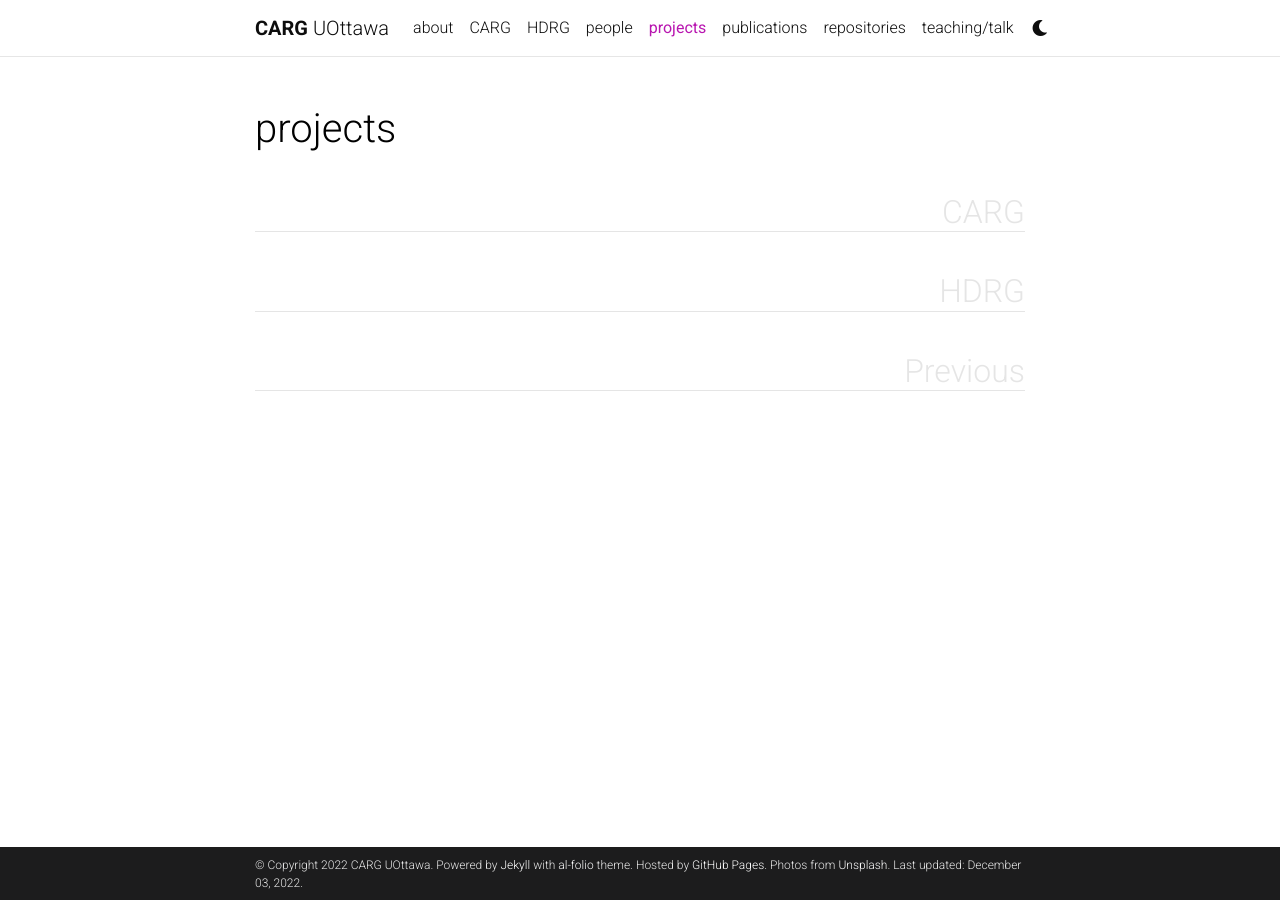
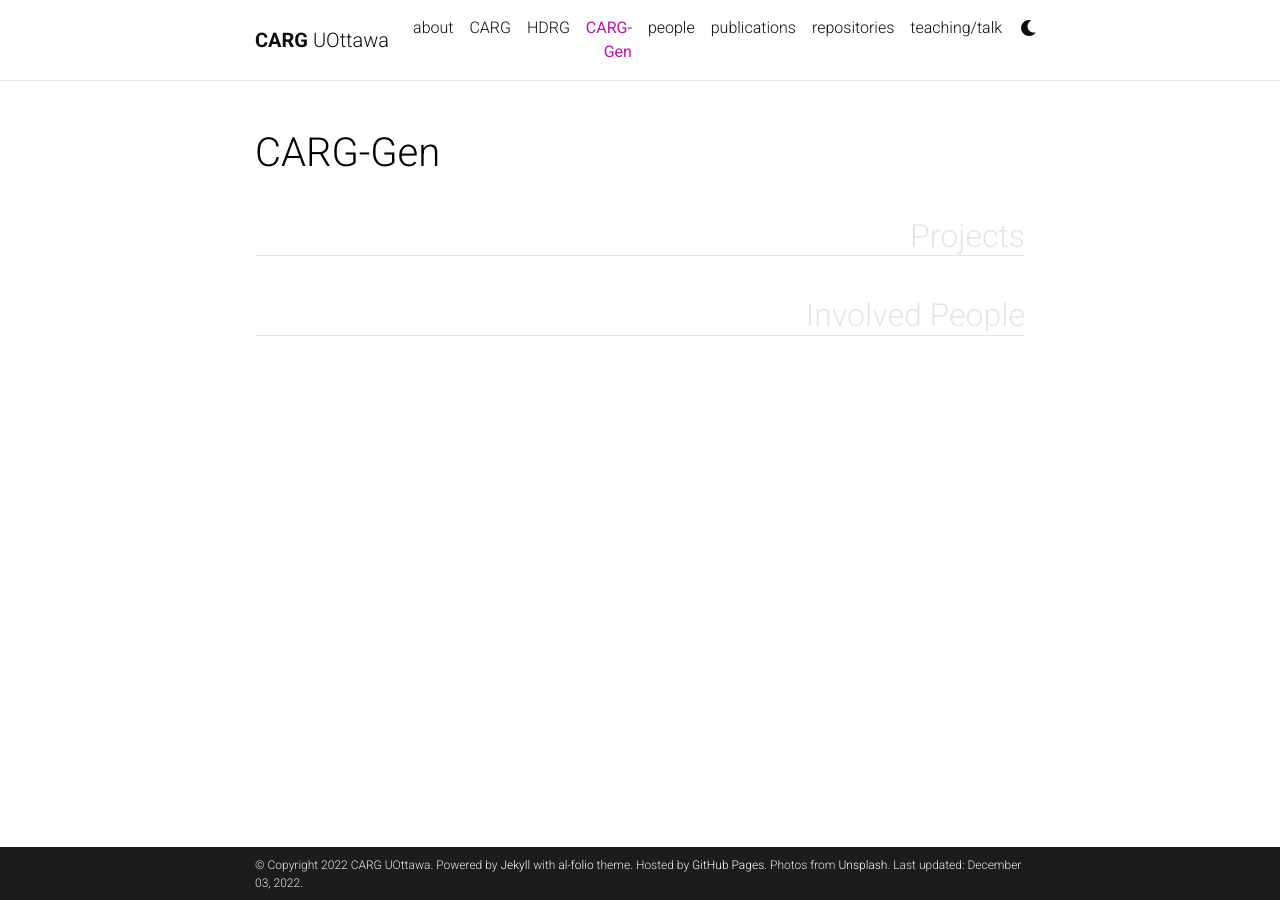
Before and after one commit to Himagna-Ganti/carg-uottawa, a Jekyll site: the page built from _pages/carggen.md, in a window 1280 px wide. Built offline with Jekyll 4.4.1, drawn with Linux system fonts in a browser that asks for light colours; comment, search, counter and statistics services are not loaded; a style sheet for code colours, icons or effects is not loaded.

Commit message:
Update carggen.md

```diff
--- a/_pages/carggen.md
+++ b/_pages/carggen.md
@@ -1,11 +1,11 @@
 ---
 layout: page
-title: projects
-permalink: /projects/
+title: CARG-Gen
+permalink: /carg-gen/
 description:
 nav: true
-nav_order: 4
-display_categories: [CARG, HDRG, Previous]
+nav_order: 3
+display_categories: [Projects, Involved People]
 horizontal: false
 ---
 
```
